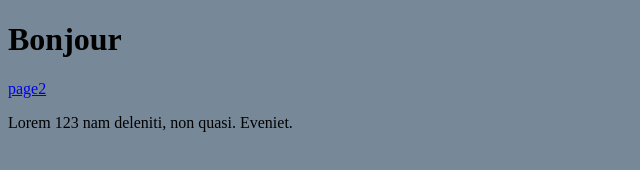
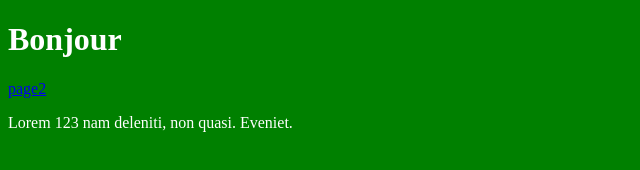
Before and after one commit to omelc/test, a plain HTML site: page index.html in a window 1280 px wide. Shown: the whole page, without its empty margins (0-640 px from the left). Drawn offline with Linux system fonts and the light colour scheme.

Commit message:
green bg

```diff
--- a/index.html
+++ b/index.html
@@ -5,7 +5,8 @@
 	<meta charset="UTF-8">
 	<style type="text/css">
 	body {
-		background-color: #789;
+		background-color: green;
+		color : white;
 	}
 	</style>
 </head>
```
